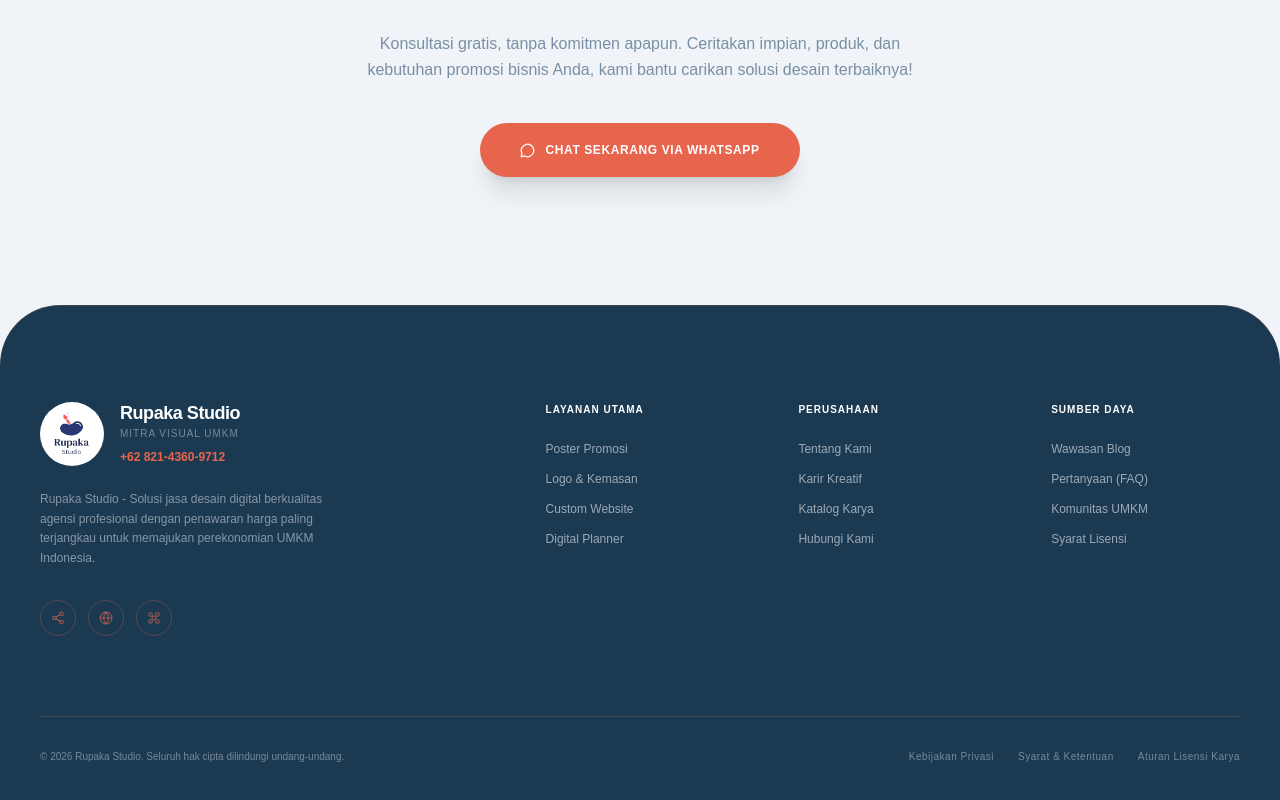
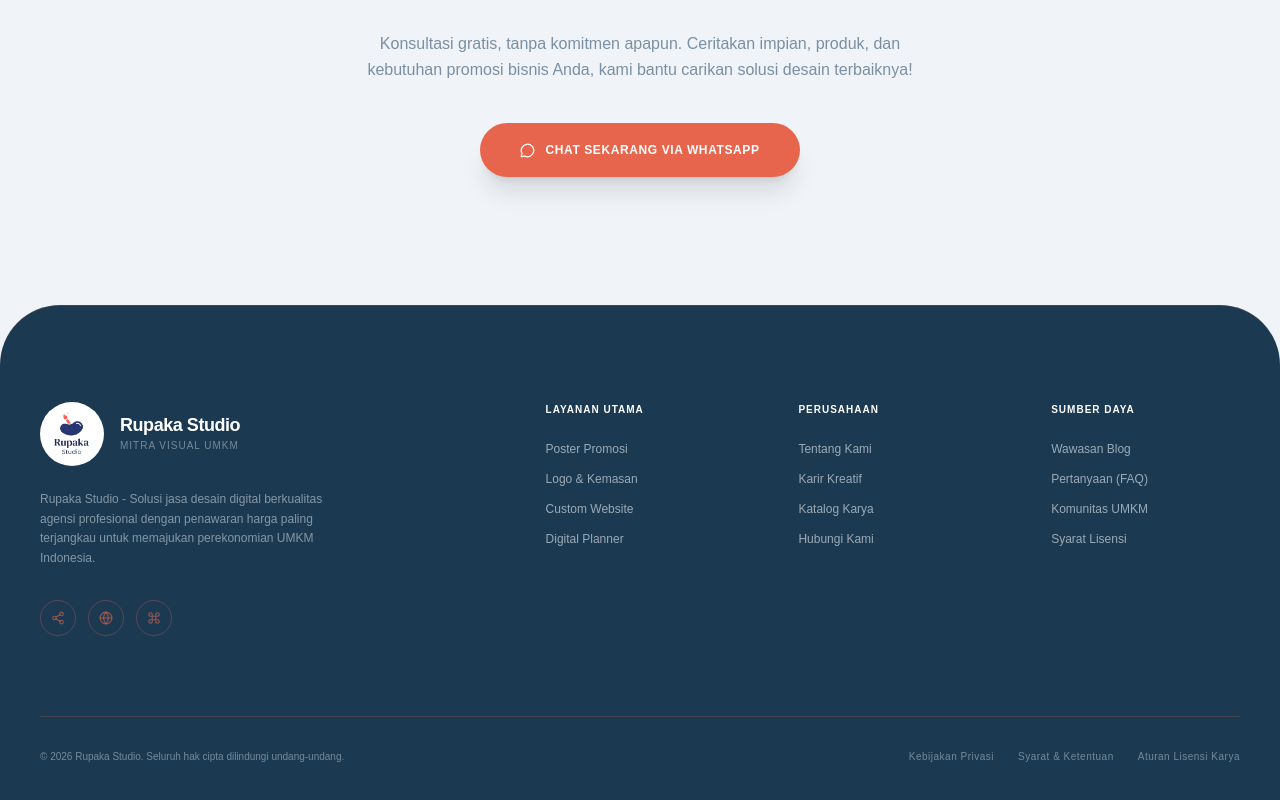
Before and after one commit to Mingkhemx/Rupaka-Studio, a React (Vite) app: page / in a window 1280 px wide. Shown: the part 9757-10557 px from the top of the page. Built offline with nearby package versions, Linux system fonts and the light colour scheme.

Commit message:
Remove WhatsApp number display from footer card

```diff
--- a/src/components/Footer.tsx
+++ b/src/components/Footer.tsx
@@ -50,7 +50,6 @@ export default function Footer() {
                 <div>
                   <h4 className="font-display text-lg font-bold tracking-tight text-white leading-none">Rupaka Studio</h4>
                   <p className="text-[10px] text-white/40 tracking-widest uppercase mt-1">Mitra Visual UMKM</p>
-                  <p className="text-xs text-accent-coral font-semibold mt-2">+62 821-4360-9712</p>
                 </div>
               </div>
 
```
